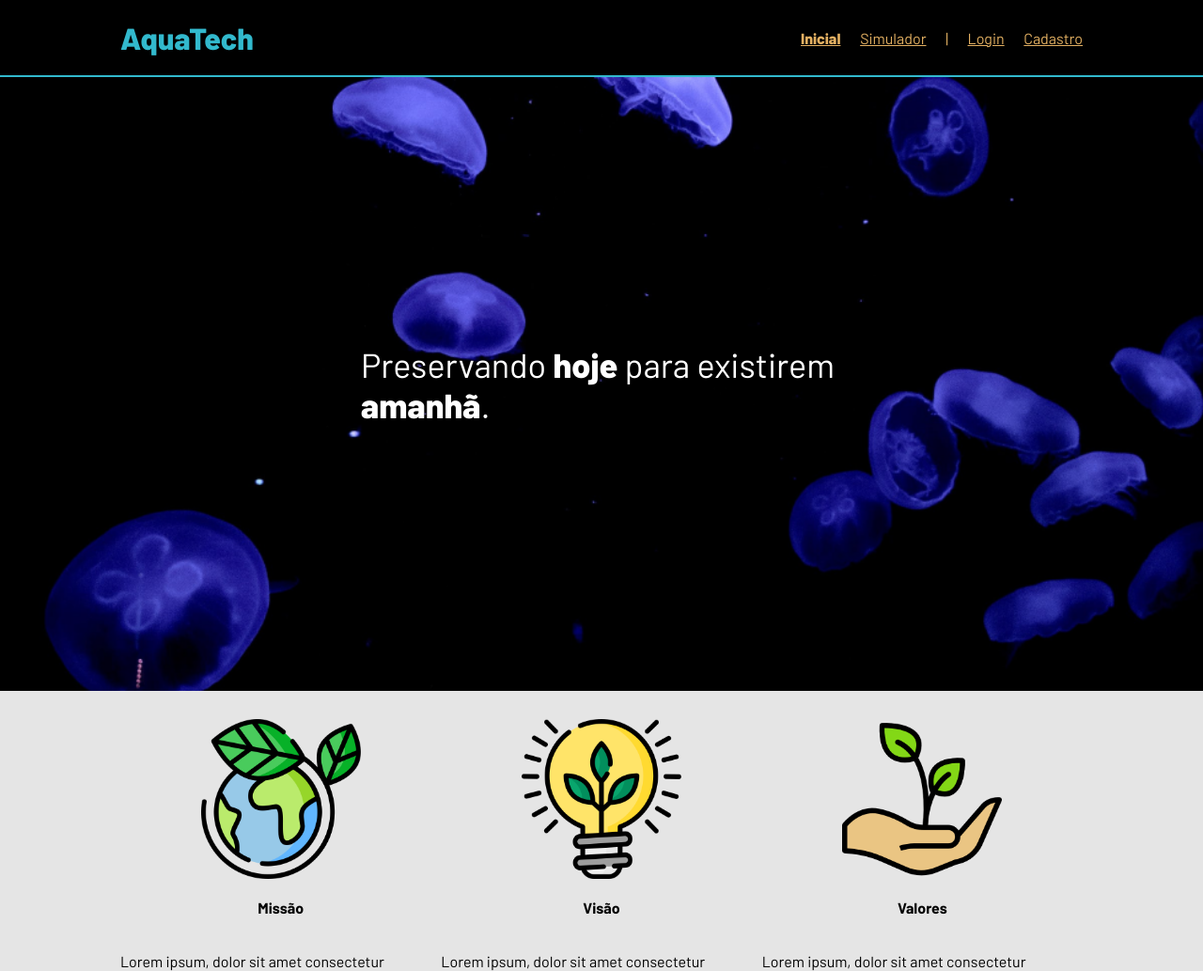
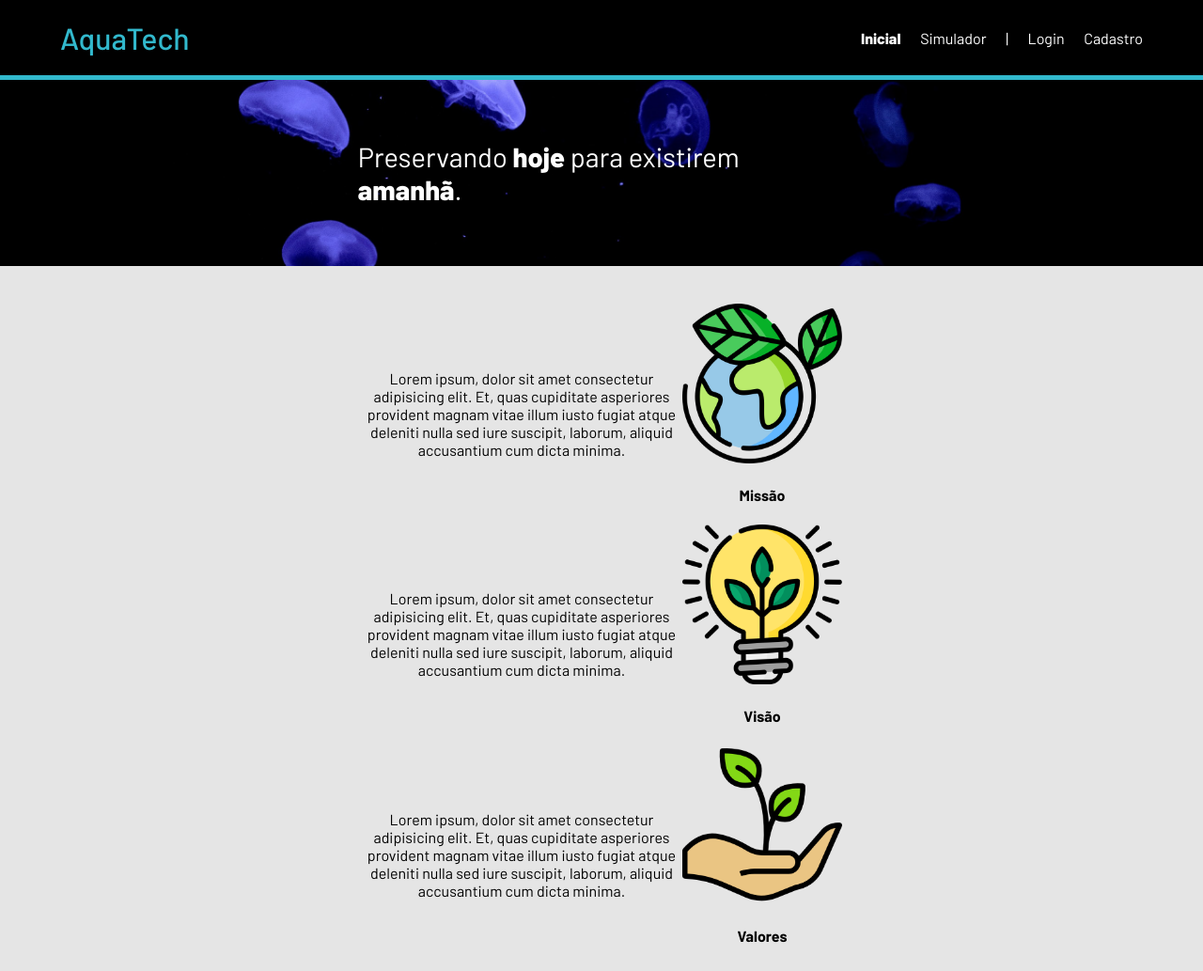
Before and after one commit to Laiza2106/Atividade_Aquatech, a plain HTML site: page public/index.html in a window 1280 px wide. Shown: the top 1033 px of the page at 94% size. Drawn offline with Linux system fonts and the light colour scheme.

Commit message:
Atualização da Aquatech

```diff
--- a/public/index.html
+++ b/public/index.html
@@ -45,25 +45,31 @@
       <div class="container">
         <div class="boxes">
           <div class="box">
-            <img src="../public/assets/imgs/planet-earth_color.png">
-            <h4>Missão</h4>
             <p>Lorem ipsum, dolor sit amet consectetur adipisicing elit. Et, quas cupiditate asperiores provident magnam
               vitae illum iusto fugiat atque deleniti nulla sed iure suscipit, laborum, aliquid accusantium cum dicta
               minima.</p>
-          </div>
+              <div class="minibox">
+              <img src="../public/assets/imgs/planet-earth_color.png">
+              <h4>Missão</h4>
+              </div>
+            </div>
           <div class="box">
-            <img src="../public/assets/imgs/lightbulb_color.png">
-            <h4>Visão</h4>
             <p>Lorem ipsum, dolor sit amet consectetur adipisicing elit. Et, quas cupiditate asperiores provident magnam
               vitae illum iusto fugiat atque deleniti nulla sed iure suscipit, laborum, aliquid accusantium cum dicta
               minima.</p>
+              <div class="minibox">
+              <img src="../public/assets/imgs/lightbulb_color.png">
+              <h4>Visão</h4>
+            </div>
           </div>
           <div class="box">
-            <img src="../public/assets/imgs/growth_color.png">
-            <h4>Valores</h4>
             <p>Lorem ipsum, dolor sit amet consectetur adipisicing elit. Et, quas cupiditate asperiores provident magnam
               vitae illum iusto fugiat atque deleniti nulla sed iure suscipit, laborum, aliquid accusantium cum dicta
               minima.</p>
+              <div class="minibox">
+              <img src="../public/assets/imgs/growth_color.png">
+              <h4>Valores</h4>
+            </div>
           </div>
         </div>
       </div>
--- a/public/styles/style.css
+++ b/public/styles/style.css
@@ -12,19 +12,19 @@ body {
 
 :root {
     --tamanho-header: 80px;
-    --tamanho-banner: calc(100vh - var(--tamanho-header) - var(--tamanho-footer) - 2px);
+    --tamanho-banner: calc(50vh - var(--tamanho-header) - var(--tamanho-footer) - 2px);
     --tamanho-login: calc(100vh - var(--tamanho-header) - var(--tamanho-footer) - 2px);
-    --tamanho-footer: 65px;
+    --tamanho-footer: 120px;
 }
 
 .header {
     height: var(--tamanho-header);
-    border-bottom: 2px solid #32b9cd;
+    border-bottom: 5px solid #32b9cd;
 }
 
 .container {
     display:flex;
-    width: 80%;
+    width: 90%;
     margin: auto;
 }
 
@@ -35,8 +35,8 @@ body {
 }
 
 .header a {
-    text-decoration: nome;
-    color: #e3b062;
+    text-decoration: none;
+    color: #ffffff;
 }
 
 .agora {
@@ -49,13 +49,13 @@ body {
     align-items: center;
     justify-content: space-between;
     list-style: none;
-    color: #e3b062;
+    color: white;
 }
 
 .titulo {
     color: #32b9cd;
     width: fit-content;
-    font-weight: 800;
+    font-weight: 500;
 }
 
 .banner {
@@ -68,14 +68,15 @@ body {
 .banner .container {
     justify-content: center;
     align-items: center;
-    height: 100%;
+    height:100% ;
+    display: flex;
 }
 
 .banner .container p {
-    width: 50%;
+    width: 45%;
     margin: 0;
     padding: 0;
-    font-size: 36px;
+    font-size: 29px;
 }
 
 .banner .container span {
@@ -92,13 +93,17 @@ body {
 .social .container .boxes {
     display: flex;
     justify-content: space-between;
-    width: 100%;
-    padding: 30px 0;
+    width: 70%;
+    padding: 5vh 40vh 5vh 40vh;
+    flex-direction: column;
 }
+
 .box {
     display: flex;
-    flex-direction: column;
+    flex-direction: row;
     align-items: center;
+    justify-content: center;
+    text-align: center;
 }
 
 .box img{
```
